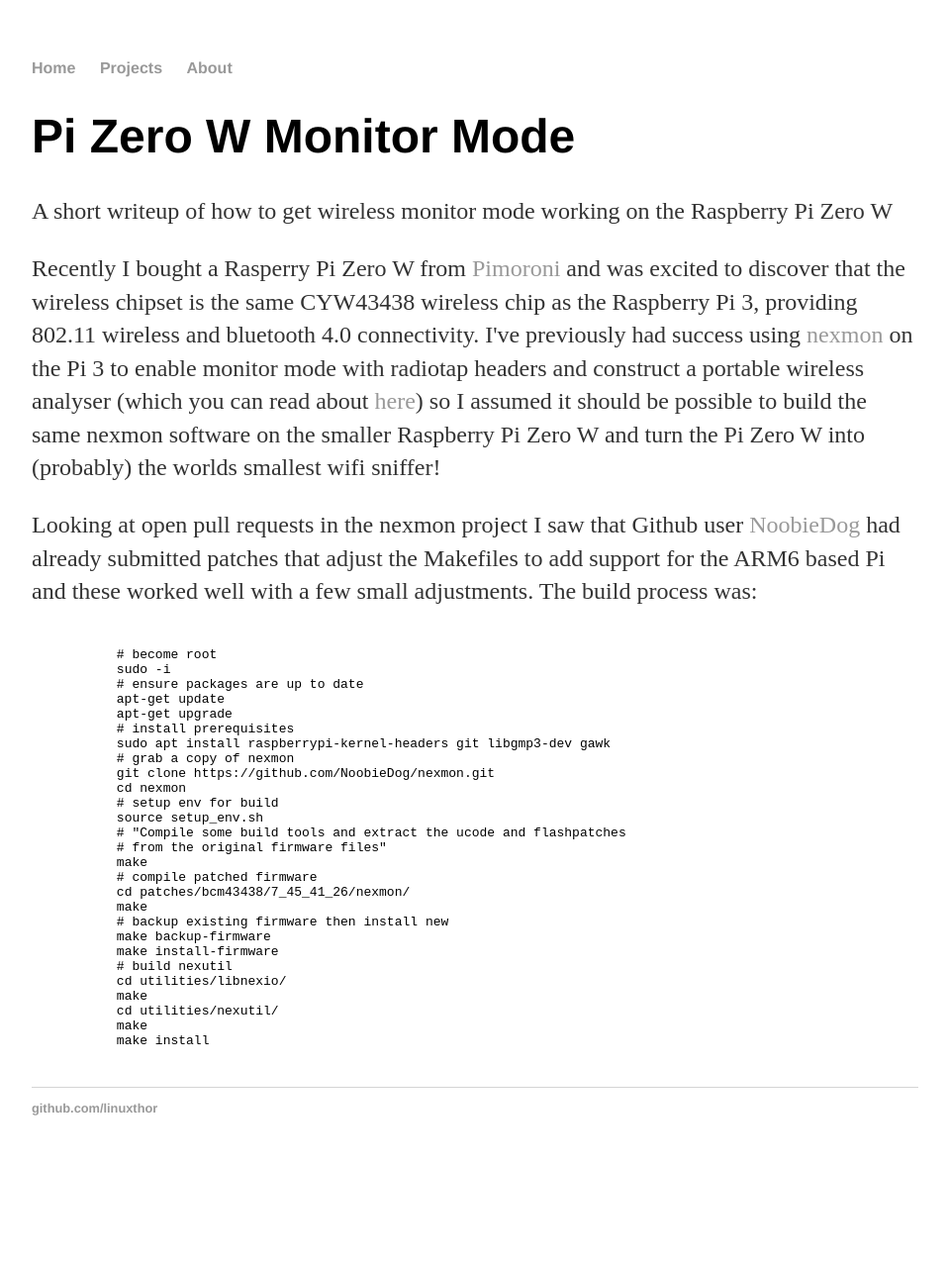
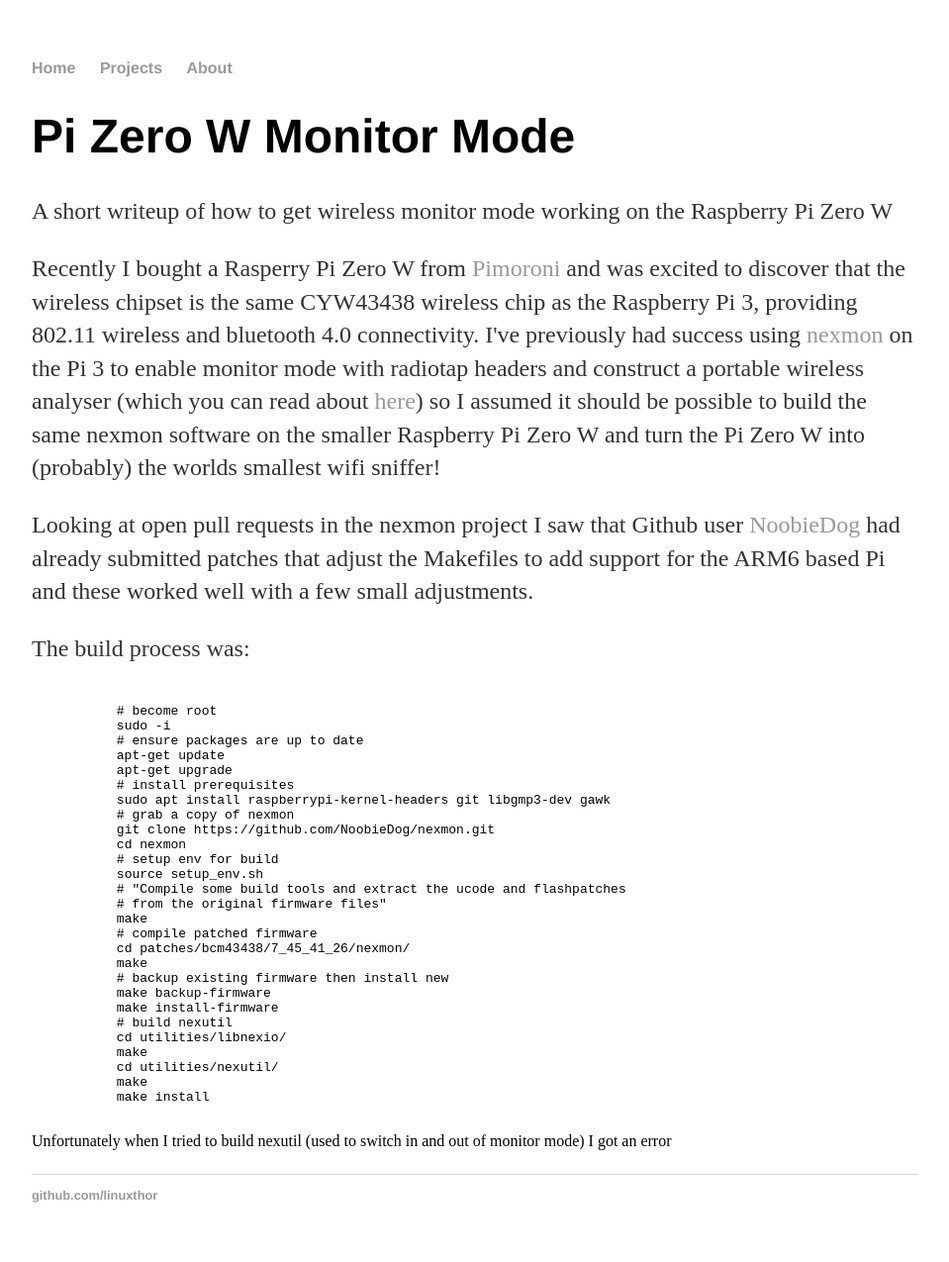
Before and after one commit to linuxthor/linuxthor.github.io, a Jekyll site: the page built from projects/pi-zero-w-monitor-mode/index.html, in a window 1280 px wide. Shown: the whole page at 99% size, without its empty margins (160-1119 px from the left). Built offline with Jekyll 4.4.1, drawn with Linux system fonts in a browser that asks for light colours; before the commit the page ends 1187 px from its top, so only the background shows below that; some of the changed lines change nothing that is shown.

Commit message:
Update index.html

```diff
--- a/projects/pi-zero-w-monitor-mode/index.html
+++ b/projects/pi-zero-w-monitor-mode/index.html
@@ -14,7 +14,8 @@
            into (probably) the worlds smallest wifi sniffer!<p>
            <p>Looking at open pull requests in the nexmon project I saw that Github user <a href="https://github.com/NoobieDog/nexmon">
            NoobieDog</a> had already submitted patches that adjust the Makefiles to add support for the ARM6 based Pi and these worked
-           well with a few small adjustments. The build process was:<p>
+           well with a few small adjustments. <p>
+	   The build process was:
            <pre><code>
 	   # become root
 	   sudo -i
@@ -44,6 +45,7 @@
 	   make
 	   make install
            </code></pre>
+	   Unfortunately when I tried to build nexutil (used to switch in and out of monitor mode) I got an error
 	   <p>
 </div>
 <!-- /.blurb -->
```
